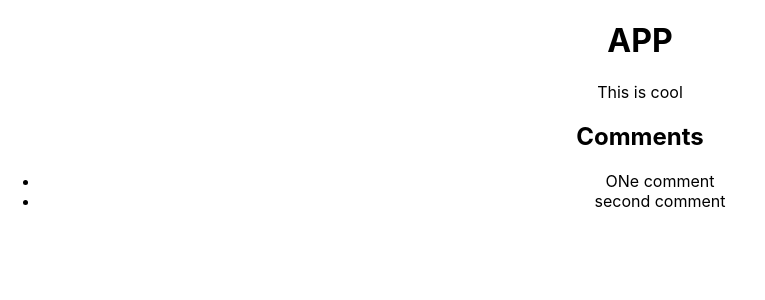
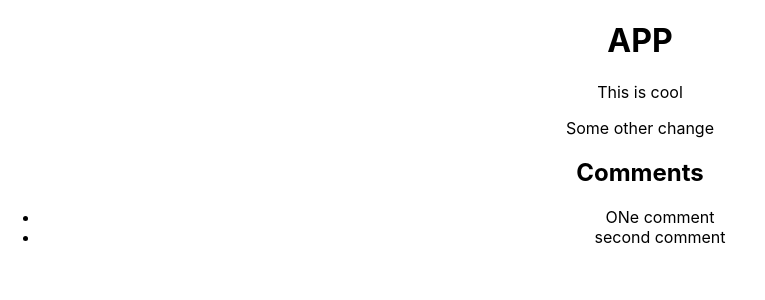
Before and after one commit to emileypalmquist/practice-workflow, a React (Create React App) app: page / in a window 1280 px wide. Shown: the top 300 px of the page, without its empty margins (0-765 px from the left). Built offline with nearby package versions, Linux system fonts and the light colour scheme.

Commit message:
added paragraph to app

```diff
--- a/src/App.js
+++ b/src/App.js
@@ -6,6 +6,7 @@ function App() {
     <div className="App">
       <h1>APP</h1>
       <p>This is cool</p>
+      <p>Some other change</p>
       <Comments />
     </div>
   );
```
